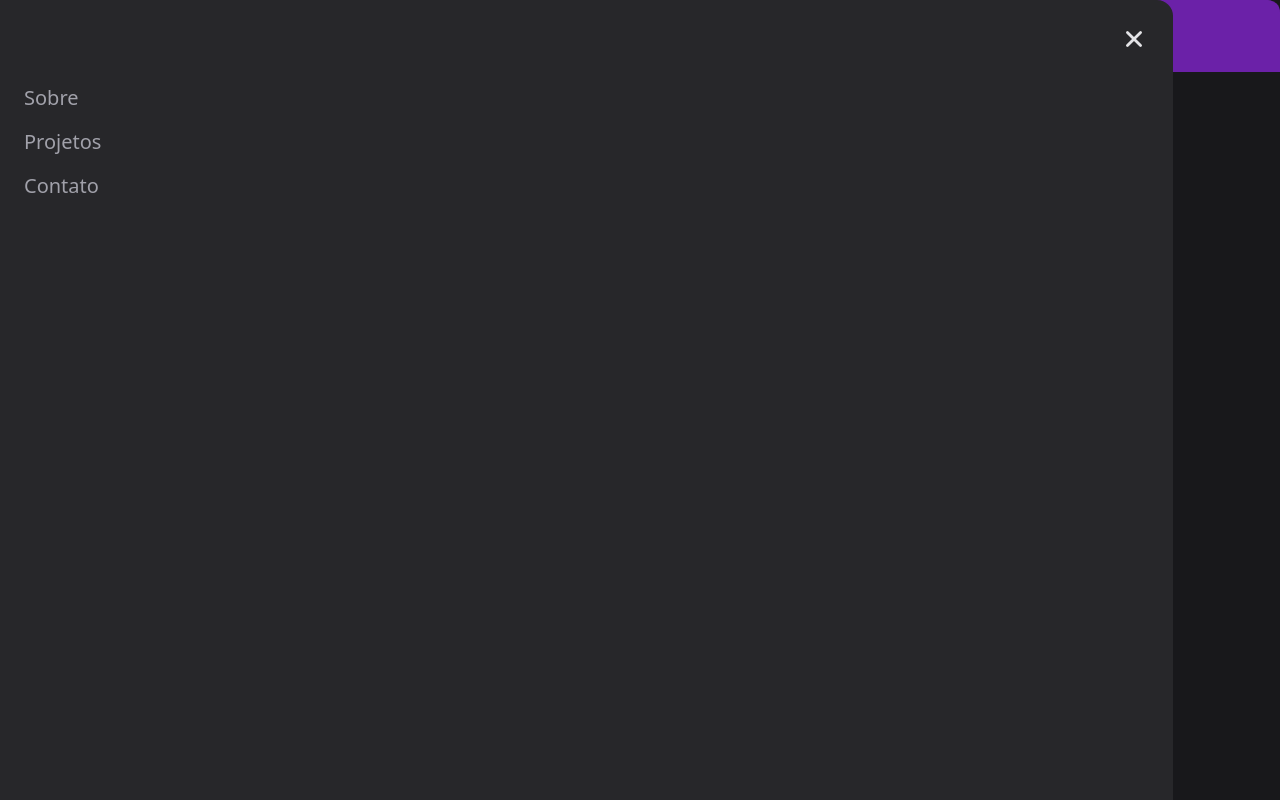
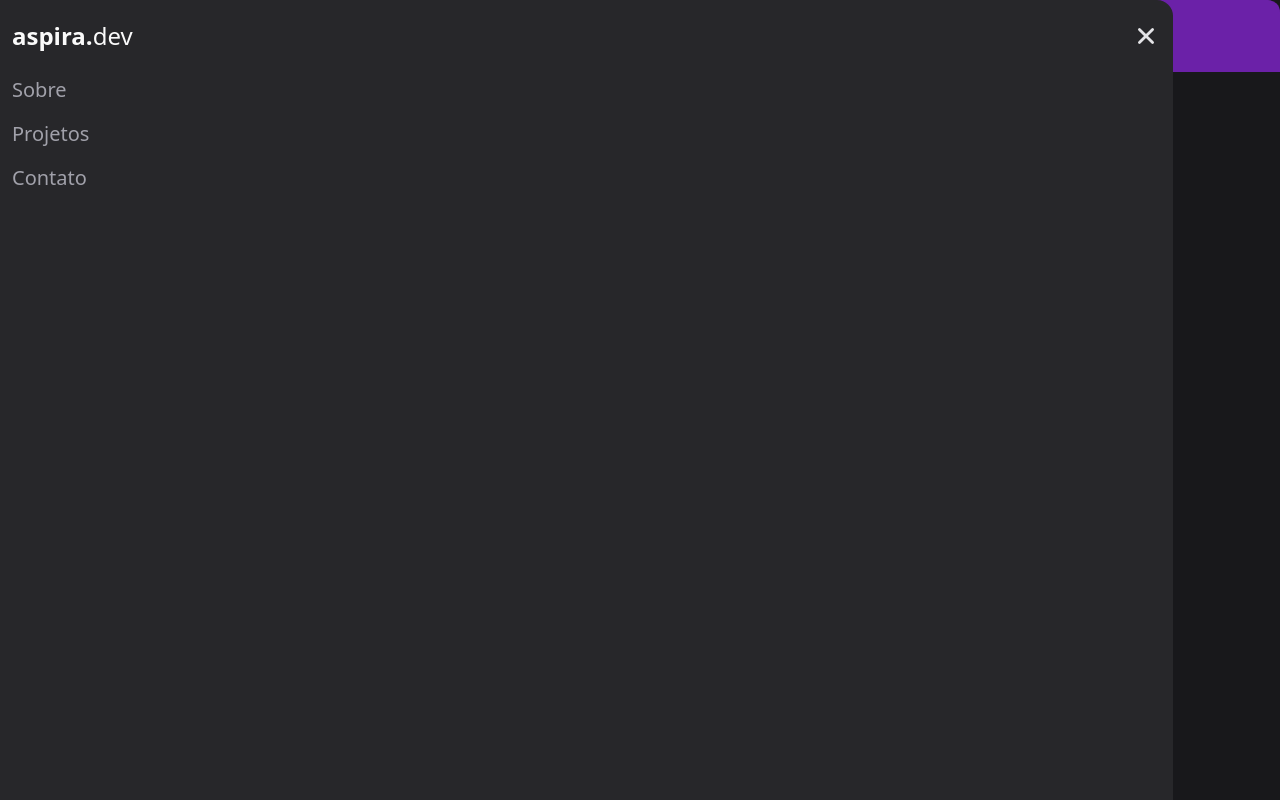
Before and after one commit to vieira-a/blog, a React (Vite) app: page / in a window 1280 px wide. Both pictures are taken after a click on the button 1256 px from the left and 36 px from the top of the page. Built offline with nearby package versions, Linux system fonts and the light colour scheme.

Commit message:
feat: add hero section

```diff
--- a/src/App.tsx
+++ b/src/App.tsx
@@ -1,8 +1,16 @@
 import "./styles/global.css";
 import Navbar from "./components/Navbar";
+import Hero from "./components/Hero";
 
 function App() {
-  return <Navbar />;
+  return (
+    <>
+      <Navbar />
+      <main>
+        <Hero />
+      </main>
+    </>
+  );
 }
 
 export default App;
--- /dev/null
+++ b/src/components/Hero/index.tsx
@@ -0,0 +1,19 @@
+import { IoLogoGithub, IoLogoLinkedin } from "react-icons/io5";
+
+export default function Hero() {
+  return (
+    <section className="flex flex-col gap-4 px-6 py-10">
+      <h1 className="text-2xl text-zinc-50 font-bold">
+        Desenvolvendo ideias, devaneios e experiências
+      </h1>
+      <p>
+        Eai! Me chamo Anderson Vieira. Sou Desenvolvedor Front-end e acredito na
+        web como um lugar para conhecer pessoas e compartilhar pensamentos.
+      </p>
+      <div className="flex gap-2">
+        <IoLogoGithub className="text-3xl text-purple-700" />
+        <IoLogoLinkedin className="text-3xl text-purple-700" />
+      </div>
+    </section>
+  );
+}
--- /dev/null
+++ b/src/components/Logo/index.tsx
@@ -0,0 +1,9 @@
+export default function Logo() {
+  return (
+    <h1 className="text-2xl text-zinc-50">
+      <a href="/">
+        <b>aspira.</b>dev
+      </a>
+    </h1>
+  );
+}
--- a/src/components/Menu/index.tsx
+++ b/src/components/Menu/index.tsx
@@ -1,3 +1,4 @@
+import Logo from "../Logo";
 import { IoClose } from "react-icons/io5";
 
 interface MenuProps {
@@ -7,13 +8,14 @@ interface MenuProps {
 
 export default function Menu({ open, setOpen }: MenuProps) {
   return (
-    <section className="w-11/12 h-full rounded-tr-2xl absolute top-0 left-0 z-10 p-6 bg-zinc-800 ">
-      <div className="text-right">
+    <section className="w-11/12 h-full rounded-tr-2xl absolute top-0 left-0 z-10 px-3 py-5 bg-zinc-800 ">
+      <div className="flex justify-between">
+        <Logo />
         <button onClick={setOpen}>
           <IoClose className="text-zinc-200 text-3xl" />
         </button>
       </div>
-      <ul className="flex flex-col gap-4 text-xl my-6">
+      <ul className="flex flex-col gap-4 text-xl my-6 ">
         <li>
           <a href="#">Sobre</a>
         </li>
--- a/src/components/Navbar/index.tsx
+++ b/src/components/Navbar/index.tsx
@@ -1,4 +1,5 @@
 import { IoApps } from "react-icons/io5";
+import Logo from "../Logo";
 import Menu from "../Menu";
 import { useState } from "react";
 
@@ -17,9 +18,7 @@ export default function Navbar() {
 
   return (
     <nav className="bg-purple-800 flex justify-between px-3 py-5 rounded-bl-xl rounded-tr-xl cursor-pointer">
-      <a href="/" className="text-2xl text-zinc-50">
-        <b>aspira.</b>dev
-      </a>
+      <Logo />
       {openMenu ? (
         <Menu open={openMenu} setOpen={handleMenu} />
       ) : (
```
